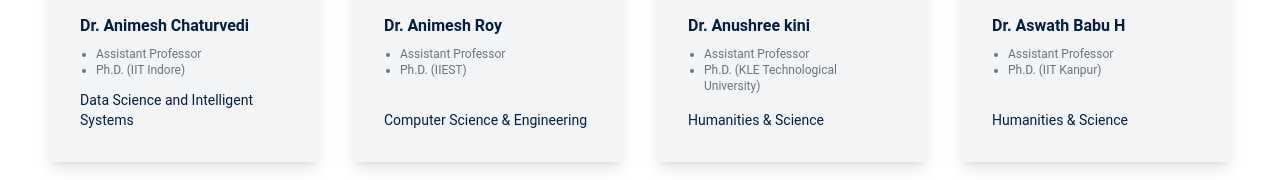
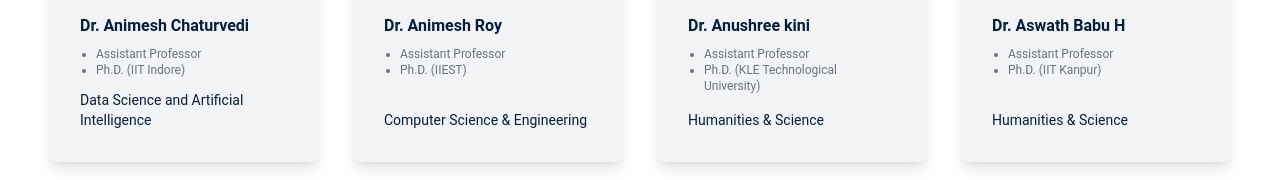
Before and after one commit to Velocity-IIITDWD/iiitdwd.ac.in, a Next.js app: page /faculty in a window 1280 px wide. Shown: the part 1378-1558 px from the top of the page. Built offline with nearby package versions, Linux system fonts and the light colour scheme.

Commit message:
data: Updated DSAI to DSIS; data(announcement): updated least recent announcements

```diff
--- a/app/admissions/mtech/page.tsx
+++ b/app/admissions/mtech/page.tsx
@@ -68,7 +68,7 @@ export default function Page() {
             </div>
           </div>
           <div className="my-4">
-          Areas of Research interests include Computer Science and Engineering, Data Science and Intelligent Systems, Electronics and Communication Engineering but not limited to: Blockchain, Cloud Computing and Security, Coding Theory, Computer Networks, Computer Vision and Image Processing, Natural Language Processing, Parallel Computing, Speech Processing, Data Analytics, Internet of Things, Machine Learning, Deep Learning, Optimization, Signal Processing, Soft Computing, Social Networks, Physics, Quantum Computing, Mathematics and Statistics.
+          Areas of Research interests include Computer Science and Engineering, Data Science and Artificial Intelligence, Electronics and Communication Engineering but not limited to: Blockchain, Cloud Computing and Security, Coding Theory, Computer Networks, Computer Vision and Image Processing, Natural Language Processing, Parallel Computing, Speech Processing, Data Analytics, Internet of Things, Machine Learning, Deep Learning, Optimization, Signal Processing, Soft Computing, Social Networks, Physics, Quantum Computing, Mathematics and Statistics.
           </div>
         </div>
       </div>
--- a/app/admissions/phd/page.tsx
+++ b/app/admissions/phd/page.tsx
@@ -18,7 +18,7 @@ export default function Page() {
               3. Part-time</li>
           </ol>
           <div className="my-4 text-lg font-semibold text-dwd-primary">
-            •  Ph.D. in Computer Science and Engineering / Data Science and Intelligent Systems / Electronics and Communication Engineering
+            •  Ph.D. in Computer Science and Engineering / Data Science and Artificial Intelligence / Electronics and Communication Engineering
           </div>
           <p>
             To be eligible for admission, one of the following is a must:
@@ -86,7 +86,7 @@ export default function Page() {
             </div>
           </div>
           <div className="my-4">
-            Areas of Research interests include Computer Science and Engineering, Data Science and Intelligent Systems, Electronics and Communication Engineering, Physics and Mathematics encompassing the following areas, but not limited to: Blockchain, Cloud Computing and Security, Coding Theory, Computer Networks, Computer Vision and Image Processing, Natural Language Processing, Parallel Computing, Speech Processing, Data Analytics, Internet of Things, Machine Learning, Deep Learning, Optimization, Signal Processing, Soft Computing, Social Networks, Physics, Quantum Computing, Mathematics and Statistics
+            Areas of Research interests include Computer Science and Engineering, Data Science and Artificial Intelligence, Electronics and Communication Engineering, Physics and Mathematics encompassing the following areas, but not limited to: Blockchain, Cloud Computing and Security, Coding Theory, Computer Networks, Computer Vision and Image Processing, Natural Language Processing, Parallel Computing, Speech Processing, Data Analytics, Internet of Things, Machine Learning, Deep Learning, Optimization, Signal Processing, Soft Computing, Social Networks, Physics, Quantum Computing, Mathematics and Statistics
           </div>
         </div>
       </div>
--- a/app/faculty/page.tsx
+++ b/app/faculty/page.tsx
@@ -34,7 +34,7 @@ const List = ({ ll }: ListProps) => {
 
       if (DSAI)
         return (
-          a.content.card.department == 'Data Science and Intelligent Systems'
+          a.content.card.department == 'Data Science and Artificial Intelligence'
         );
 
       if (HS) return a.content.card.department == 'Humanities & Science';
--- a/data/announcements.ts
+++ b/data/announcements.ts
@@ -68,14 +68,14 @@ export const announcements: Announcement[] = [
   {
     link: '/docs/Tender for providing Security and House Keeping Services.pdf',
     text: 'Tender for providing Security and House Keeping Services',
-    new: true,
+    new: false,
     month: '8',
     year: '2024',
   },
   {
     link: '/docs/Advertisement for the Recruitment of Multiple Research Positions.pdf',
     text: 'Advertisement for the Recruitment of Multiple Research Positions',
-    new: true,
+    new: false,
     month: '8',
     year: '2024',
   },
--- a/data/faculty_profile.ts
+++ b/data/faculty_profile.ts
@@ -105,7 +105,7 @@ let ProfileProps: ProfileProp[] = [
         photo: '/images/Dr.AnimeshChaturvedi.jpg',
         PhD:'Ph.D. (IIT Indore)',
         designation: 'Assistant Professor',
-        department: 'Data Science and Intelligent Systems',
+        department: 'Data Science and Artificial Intelligence',
         mail_id: 'animesh@iiitdwd.ac.in',
         cabin_number: '?',
       },
@@ -479,7 +479,7 @@ let ProfileProps: ProfileProp[] = [
         photo: '/images/Dr.ManjunathKV.jpg',
         PhD:'Ph.D. (NITK Surathkal)',
         designation: 'Assistant Professor',
-        department: 'Data Science and Intelligent Systems',
+        department: 'Data Science and Artificial Intelligence',
         mail_id: 'manjunathkv@iiitdwd.ac.in',
         cabin_number: '?',
         position: 'Faculty-In Charge - Career Guidance Cell [CGC]',
@@ -657,7 +657,7 @@ let ProfileProps: ProfileProp[] = [
         photo: '/images/Dr.RajendraHegadi.jpeg',
         PhD:'Ph.D. (MGRRI, Chennai)',
         designation: 'Associate Professor',
-        department: 'Data Science and Intelligent Systems',
+        department: 'Data Science and Artificial Intelligence',
         mail_id: 'rajendrahegadi@iiitdwd.ac.in',
         cabin_number: '?',
         position: 'Professor-In-Charge - Academic & Student Welfare',
@@ -709,7 +709,7 @@ let ProfileProps: ProfileProp[] = [
         photo: '/images/Dr.RajibSharma.jpg',
         PhD:'Ph.D. (IIT Guwahati)',
         designation: 'Assistant Professor',
-        department: 'Data Science and Intelligent Systems',
+        department: 'Data Science and Artificial Intelligence',
         mail_id: 'rajibd2k@iiitdwd.ac.in',
         cabin_number: '?',
       },
@@ -734,7 +734,7 @@ let ProfileProps: ProfileProp[] = [
         photo: '/images/Dr.RameshAthe.jpg',
         PhD:'Ph.D. (Osmania University, Hyderabad)',
         designation: 'Assistant Professor',
-        department: 'Data Science and Intelligent Systems',
+        department: 'Data Science and Artificial Intelligence',
         mail_id: ' ramesh.athe@iiitdwd.ac.in',
         cabin_number: '?',
       },
@@ -784,7 +784,7 @@ let ProfileProps: ProfileProp[] = [
         photo: '/images/Dr.SiddharthR.jpg',
         PhD:'Ph.D. (NIT Puducherry)',
         designation: 'Assistant  Professor',
-        department: 'Data Science and Intelligent Systems',
+        department: 'Data Science and Artificial Intelligence',
         mail_id: 'siddharth_r@iiitdwd.ac.in',
         cabin_number: '?',
       },
@@ -808,7 +808,7 @@ let ProfileProps: ProfileProp[] = [
         photo: '/images/Dr.ShirshenduLayek.jpg',
         PhD:'Ph.D. (IIT Dhanbad)',
         designation: 'Assistant  Professor',
-        department: 'Data Science and Intelligent Systems',
+        department: 'Data Science and Artificial Intelligence',
         mail_id: 'shirshendu@iiitdwd.ac.in',
         cabin_number: '?',
       },
@@ -908,7 +908,7 @@ let ProfileProps: ProfileProp[] = [
         photo: '/images/Dr.SunilSaumya.jpeg',
         PhD:'Ph.D. (NIT Patna)',
         designation: 'Assistant Professor',
-        department: 'Data Science and Intelligent Systems',
+        department: 'Data Science and Artificial Intelligence',
         mail_id: 'sunil.saumya@iiitdwd.ac.in',
         cabin_number: '?',
         position: 'Head of the Department [HoD] - Dept. of DSAI',
@@ -980,7 +980,7 @@ let ProfileProps: ProfileProp[] = [
         photo: '/images/Dr.UtkarshKhaire.jpg',
         PhD:'Ph.D. (NIT Nagaland)',
         designation: 'Assistant  Professor',
-        department: 'Data Science and Intelligent Systems',
+        department: 'Data Science and Artificial Intelligence',
         mail_id: 'utkarshkhaire@iiitdwd.ac.in',
         cabin_number: '?',
       },
@@ -1133,7 +1133,7 @@ let ProfileProps: ProfileProp[] = [
         photo: '/images/NixonPatel.jpg',
         PhD:'',
         designation: 'Professor of Practice',
-        department: 'Data Science and Intelligent Systems',
+        department: 'Data Science and Artificial Intelligence',
         mail_id: 'nixonpatel@gmail.com',
         cabin_number: '?',
       },
@@ -1160,7 +1160,7 @@ let ProfileProps: ProfileProp[] = [
         photo: '/images/SRMahadevaPrasanna.jpg',
         PhD:'Ph.D. (IIT Madras)',
         designation: 'Professor and Director',
-        department: 'Data Science and Intelligent Systems',
+        department: 'Data Science and Artificial Intelligence',
         mail_id: 'prasanna@iiitdwd.ac.in',
         cabin_number: '?',
       },
@@ -1212,7 +1212,7 @@ let ProfileProps: ProfileProp[] = [
         photo: '/images/GirishDhanakshirur.jpg',
         PhD:'',
         designation: 'Professor of Practice',
-        department: 'Data Science and Intelligent Systems',
+        department: 'Data Science and Artificial Intelligence',
         mail_id: 'girishdhanak@in.ibm.com',
         cabin_number: '?',
       },
```
